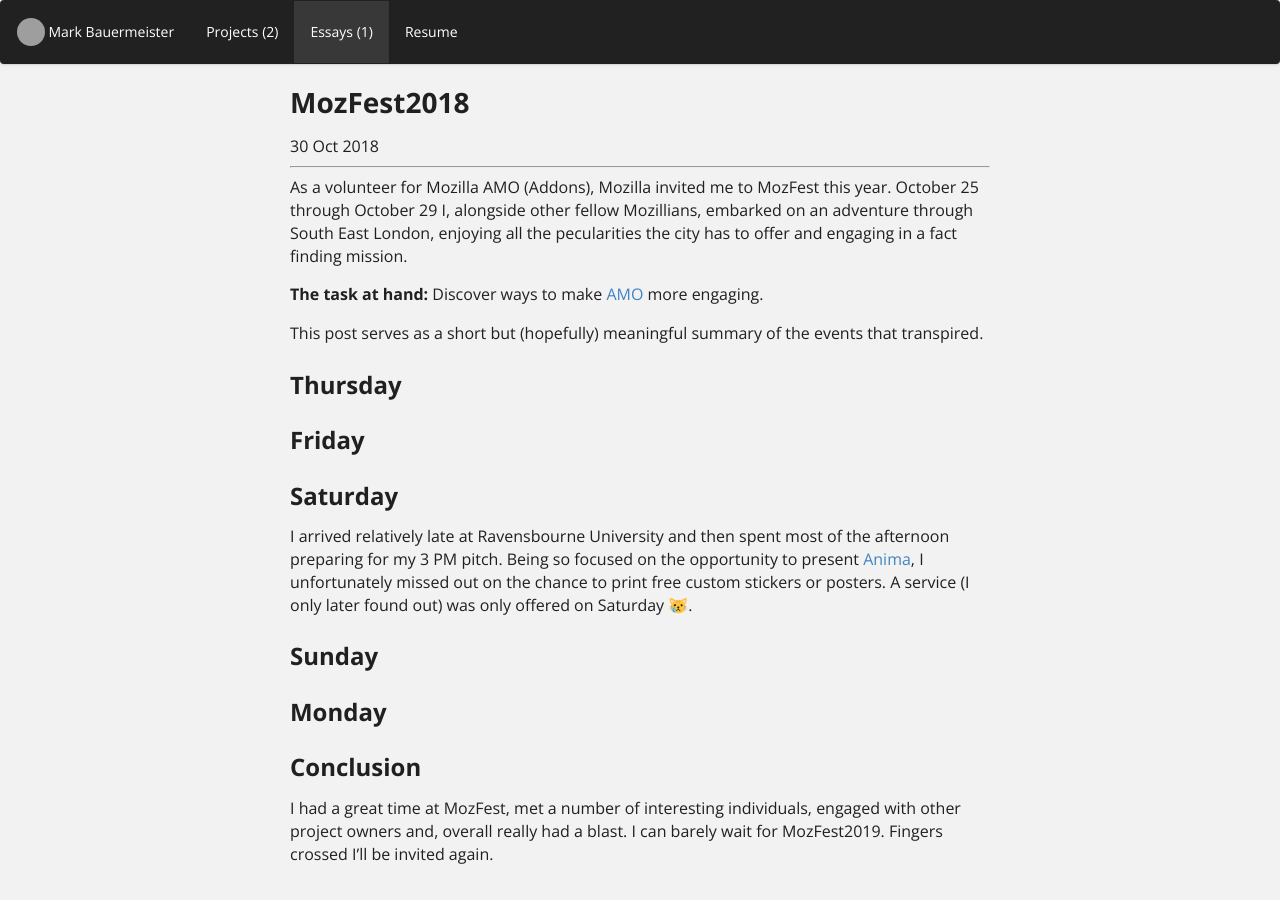
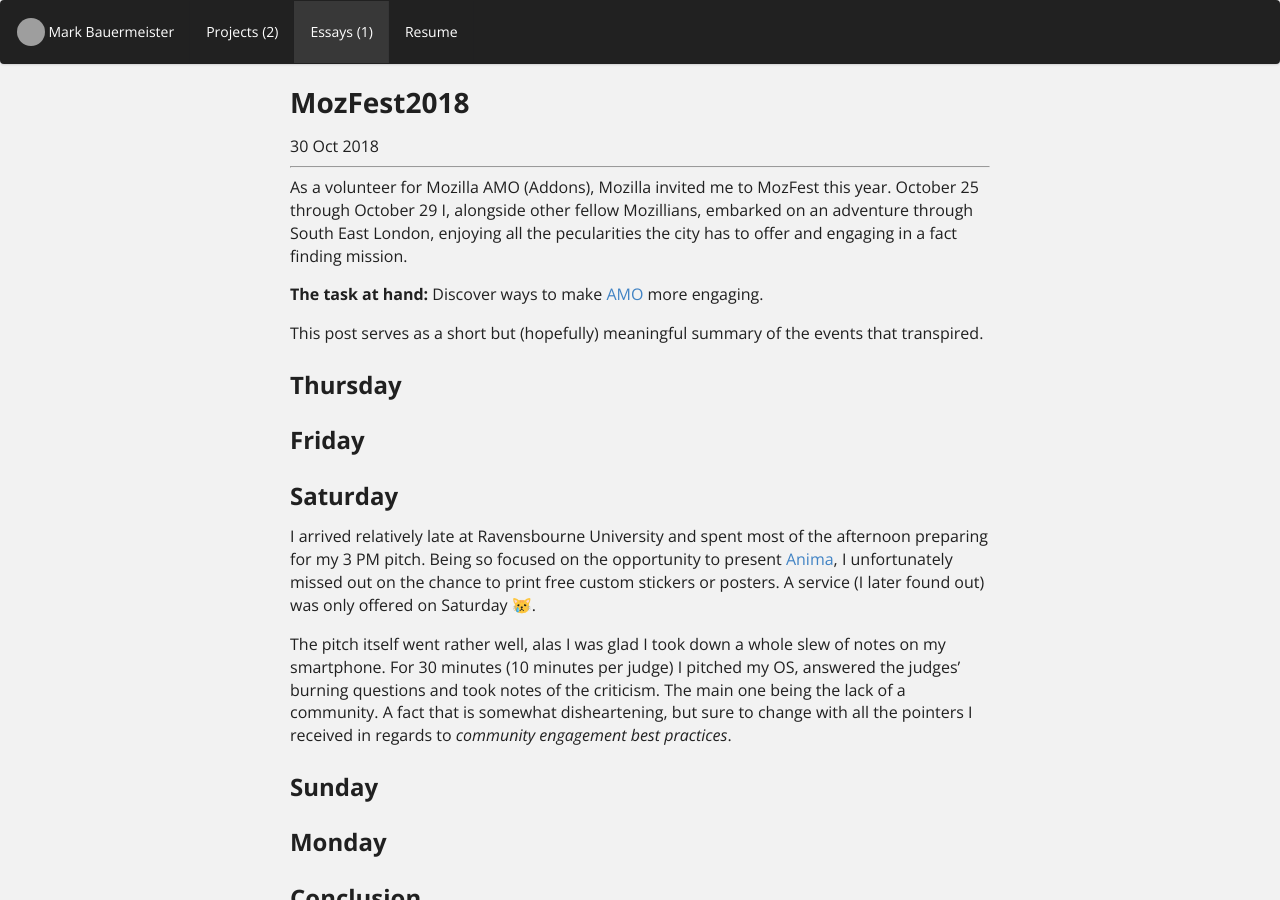
Before and after one commit to Happy-Ferret/Happy-Ferret.github.io, a Jekyll site: the page built from essays/Mozfest2018.md, in a window 1280 px wide and 900 px high. Built offline with Jekyll 4.4.1, drawn with Linux system fonts in a browser that asks for light colours; nearby versions of some CDN libraries; a script that is not in the unit is left out; grey boxes are pictures that could not be loaded.

Commit message:
Update Mozfest2018.md

```diff
--- a/essays/Mozfest2018.md
+++ b/essays/Mozfest2018.md
@@ -41,8 +41,12 @@
 
 ## Saturday
 
-I arrived relatively late at Ravensbourne University and then spent most of the afternoon preparing
-for my 3 PM pitch. Being so focused on the opportunity to present [Anima](https://happy-ferret.github.io/projects/anima), I unfortunately missed out on the chance to print free custom stickers or posters. A service (I only later found out) was only offered on Saturday 😿.
+I arrived relatively late at Ravensbourne University and spent most of the afternoon preparing
+for my 3 PM pitch. Being so focused on the opportunity to present [Anima](https://happy-ferret.github.io/projects/anima), I unfortunately missed out on the chance to print free custom stickers or posters. A service (I later found out) was only offered on Saturday 😿.
+
+The pitch itself went rather well, alas I was glad I took down a whole slew of notes on my smartphone.
+For 30 minutes (10 minutes per judge) I pitched my OS, answered the judges' burning questions and took notes of the criticism.
+The main one being the lack of a community. A fact that is somewhat disheartening, but sure to change with all the pointers I received in regards to *community engagement best practices*.
 
 ## Sunday
 
```
